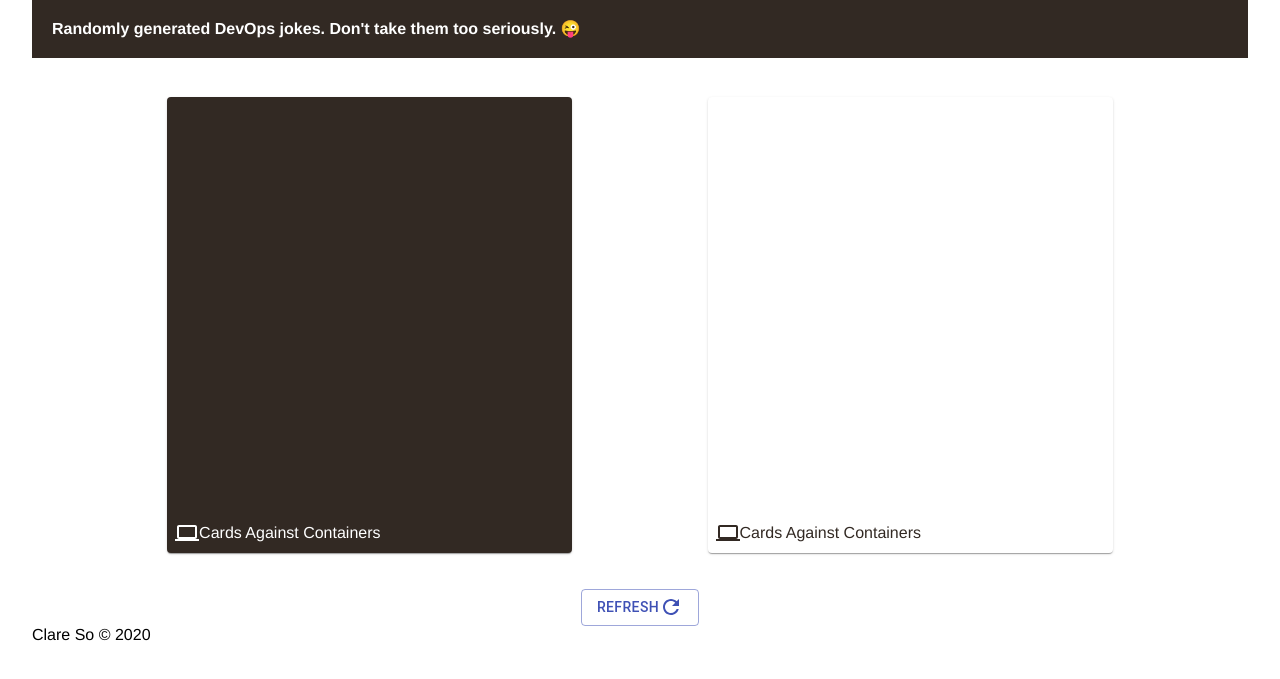
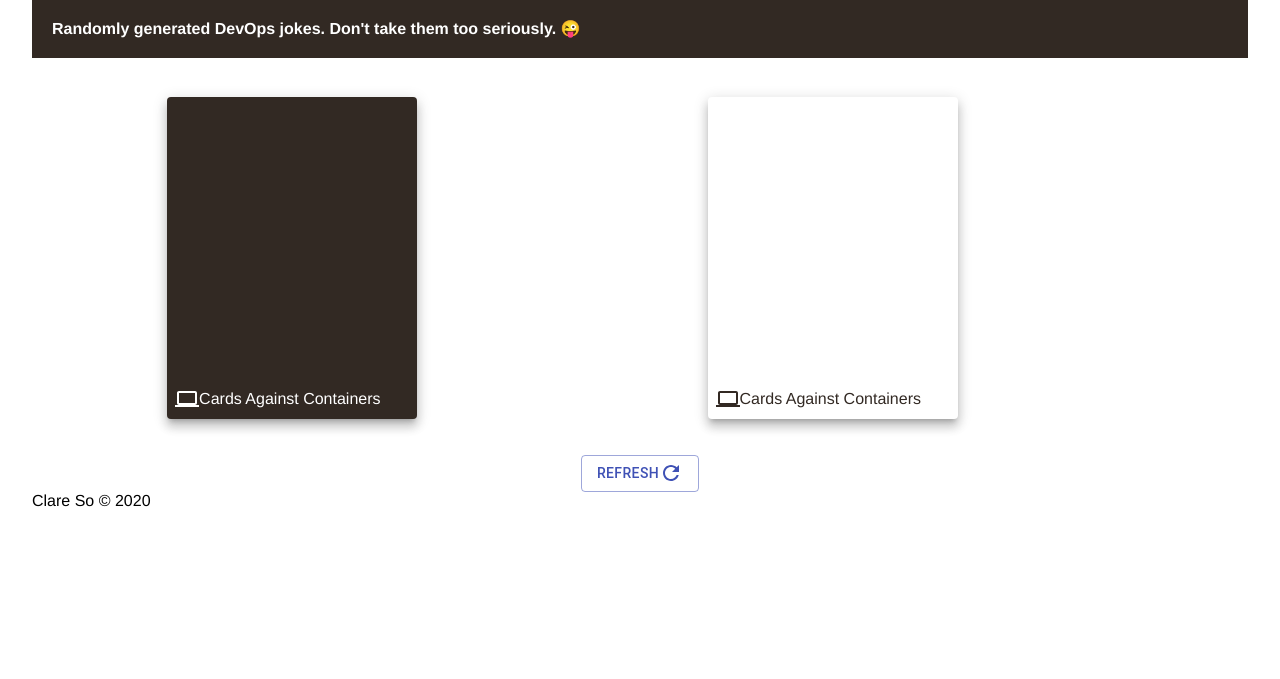
Before and after one commit to clarmso/cards-against-containers, a Gatsby site in the folder ui/: page / in a window 1280 px wide. Shown: the part 81-760 px from the top of the page. Built offline with nearby package versions, Linux system fonts and the light colour scheme; Gatsby itself is replaced by a stand-in of ours; no server answers.

Commit message:
Introduce myCard.js

```diff
--- a/ui/src/components/answer.js
+++ /dev/null
@@ -1,42 +0,0 @@
-import PropTypes from "prop-types"
-import React from "react"
-
-import { makeStyles } from '@material-ui/core/styles';
-import { Card, CardActions, CardContent } from "@material-ui/core"
-import ComputerIcon from '@material-ui/icons/Computer';
-
-const useStyles = makeStyles(() => ({
-  answerCard: {
-    backgroundColor: "white",
-    color: "#322923",
-  },
-  answerContent: {
-    width: "25vw",
-    height: "30vw"
-  }
-}));
-
-const Answer = ({answer}) => {
-  const classes = useStyles()
-  return (
-    <Card className={classes.answerCard} >
-      <CardContent variant="outlined" className={classes.answerContent}>
-        {answer}
-      </CardContent>
-      <CardActions>
-        <ComputerIcon />
-        Cards Against Containers
-      </CardActions>
-    </Card>
-  )
-}
-
-Answer.propTypes = {
-  answer: PropTypes.string,
-}
-
-Answer.defaultProps = {
-  answer: "",
-}
-
-export default Answer
--- /dev/null
+++ b/ui/src/components/myCard.js
@@ -0,0 +1,80 @@
+import PropTypes from "prop-types"
+import React from "react"
+
+import { makeStyles } from "@material-ui/core/styles"
+import { Card, CardActions, CardContent } from "@material-ui/core"
+import ComputerIcon from "@material-ui/icons/Computer"
+
+const CARD_WIDTH = "250px"
+const CARD_HEIGHT = "250px"
+const BLACK = "#322923"
+
+const useStylesQuestion = makeStyles(() => ({
+  questionCard: {
+    backgroundColor: BLACK,
+    color: "white",
+    width: CARD_WIDTH
+  },
+  questionContent: {
+    height: CARD_HEIGHT
+  }
+}))
+
+const useStylesAnswer = makeStyles(() => ({
+  answerCard: {
+    backgroundColor: "white",
+    color: BLACK,
+    width: CARD_WIDTH
+  },
+  answerContent: {
+    height: CARD_HEIGHT
+  }
+}));
+
+const Question = ({ question }) => {
+  const classes = useStylesQuestion()
+  return (
+    <Card raised={true} className={classes.questionCard}>
+      <CardContent className={classes.questionContent}>
+        {question}
+        </CardContent>
+      <CardActions>
+        <ComputerIcon />
+        Cards Against Containers
+      </CardActions>
+    </Card>
+  )
+}
+
+const Answer = ({answer}) => {
+  const classes = useStylesAnswer()
+  return (
+    <Card raised={true} className={classes.answerCard} >
+      <CardContent className={classes.answerContent}>
+        {answer}
+      </CardContent>
+      <CardActions>
+        <ComputerIcon />
+        Cards Against Containers
+      </CardActions>
+    </Card>
+  )
+}
+
+Question.propTypes = {
+  question: PropTypes.string,
+}
+
+Question.defaultProps = {
+  question: "",
+}
+
+Answer.propTypes = {
+  answer: PropTypes.string,
+}
+
+Answer.defaultProps = {
+  answer: "",
+}
+
+export {Question, Answer}
--- a/ui/src/components/question.js
+++ /dev/null
@@ -1,42 +0,0 @@
-import PropTypes from "prop-types"
-import React from "react"
-
-import { makeStyles } from "@material-ui/core/styles"
-import { Card, CardActions, CardContent } from "@material-ui/core"
-import ComputerIcon from "@material-ui/icons/Computer"
-
-const useStyles = makeStyles(() => ({
-  questionCard: {
-    backgroundColor: "#322923",
-    color: "white",
-  },
-  questionContent: {
-    width: "25vw",
-    height: "30vw"
-  },
-}))
-
-const Question = ({ question, black }) => {
-  const classes = useStyles()
-  return (
-    <Card className={classes.questionCard}>
-      <CardContent variant="outlined" className={classes.questionContent}>
-        {question}
-        </CardContent>
-      <CardActions>
-        <ComputerIcon />
-        Cards Against Containers
-      </CardActions>
-    </Card>
-  )
-}
-
-Question.propTypes = {
-  question: PropTypes.string,
-}
-
-Question.defaultProps = {
-  question: "",
-}
-
-export default Question
--- a/ui/src/pages/index.js
+++ b/ui/src/pages/index.js
@@ -6,8 +6,7 @@ import { Button, Grid } from "@material-ui/core"
 import RefreshIcon from "@material-ui/icons/Refresh"
 
 import Layout from "../components/layout"
-import Question from "../components/question"
-import Answer from "../components/answer"
+import {Question, Answer} from "../components/myCard"
 import SEO from "../components/seo"
 
 
```
